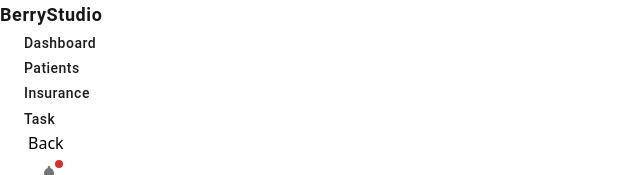
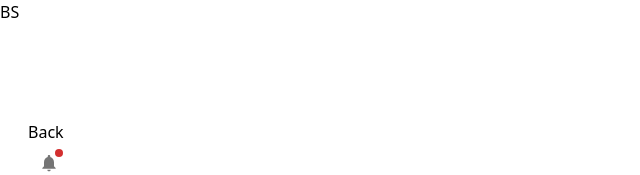
Before and after one commit to pavithranJ8/BerryStudio, a React (Vite) app: page / in a window 1280 px wide. Shown: the top 175 px of the page, without its empty margins (0-640 px from the left). Built offline with nearby package versions, Linux system fonts and the light colour scheme; some icons are missing.

Commit message:
Redme Change

```diff
--- a/src/components/AutoPayment.tsx
+++ b/src/components/AutoPayment.tsx
@@ -276,7 +276,7 @@ const AutoPayments: React.FC = () => {
   };
 
   return (
-    <Box sx={{bgcolor: 'white', width: '996px',  height: '280px' }}>
+    <Box sx={{bgcolor: 'white', width: '976px',  height: '280px' }}>
       <Container>
         <Box sx={{ display: 'flex', justifyContent: 'space-between', alignItems: 'center', marginTop: '16px', marginLeft: '2px'}}>
           <Typography variant="h6" fontWeight={600} sx={{color: '#1C1C1C', fontSize: '20px'}}>
--- a/src/components/ledger.tsx
+++ b/src/components/ledger.tsx
@@ -1,4 +1,4 @@
-import { useState } from 'react';
+import { useState, useEffect } from 'react';
 import Table from '../components/Table'
 import AutoPayment from '../components/AutoPayment'
 import ActionCard from '../components/ActionCard'
@@ -39,7 +39,33 @@ interface RelatedParty {
 
 const ledger = () => {
   const [activeTab, setActiveTab] = useState('Ledger');
+  const [collapsed, setCollapsed] = useState(false);
+  const [autoCollapse, setAutoCollapse] = useState(false);
   // const [activePage, setActivePage] = useState(1);
+
+  useEffect(() => {
+    const handleResize = () => {
+      if (window.innerWidth < 1367) {
+        setAutoCollapse(true);
+        setCollapsed(true);
+      } else {
+        setAutoCollapse(false);
+        setCollapsed(false);
+      }
+    };
+
+    handleResize();
+
+    window.addEventListener('resize', handleResize);
+
+    return () => window.removeEventListener('resize', handleResize);
+  }, []);
+
+  // const toggleSidebar = () => {
+  //   if (!autoCollapse) {
+  //     setCollapsed(!collapsed);
+  //   }
+  // };
 
   // const handleTabChange = (event, newValue) => {
   //   setActiveTab(newValue);
@@ -72,19 +98,29 @@ const ledger = () => {
   return (
     <div className="flex h-screen bg-[#FFFFFF]">
       {/* Sidebar */}
-      <div className="w-64 shrink-0 h-screen shadow-md flex flex-col">
+      <div className={`shrink-0 h-screen shadow-md flex flex-col  ${
+          collapsed ? 'w-16' : 'w-64'
+        }`}>
         <div className="mb-8 mt-4 ml-6">
+        {collapsed &&
+        <div className="h-8 w-8 ml-[-4px] bg-red-100 text-red-500 rounded-md mx-auto mb-1 flex items-center justify-center">
+            <span className="font-bold text-sm">BS</span>
+          </div>
+          }
 
+        {!collapsed &&
           <Typography variant="caption" className="" sx={{
             color: '#171717',
             fontSize: '18px',
             fontWeight: '700'
           }}>BerryStudio</Typography>
+        }
         </div>
 
         <div className="space-y-4 flex-1">
           <div className="flex flex-row py-2 ml-6 hover:text-blue-600 cursor-pointer">
             <DashboardOutlinedIcon fontSize="small" />
+            {!collapsed &&
             <Typography variant="caption" sx={{
               color: '#1C1C1C',
               fontSize: '14px',
@@ -94,9 +130,11 @@ const ledger = () => {
                 color: 'blue',
               },
             }}>Dashboard</Typography>
+          }
           </div>
           <div className="flex flex-row py-2 ml-6 hover:text-blue-600 rounded-md cursor-pointer">
             <PermIdentityOutlinedIcon fontSize="small" />
+            {!collapsed &&
             <Typography variant="caption" sx={{
               color: '#1C1C1C',
               fontSize: '14px',
@@ -106,9 +144,11 @@ const ledger = () => {
                 color: 'blue',
               },
             }}>Patients</Typography>
+          }
           </div>
           <div className="flex flex-row py-2 ml-6 text-gray-600 hover:text-blue-600 cursor-pointer">
             <HealthAndSafetyOutlinedIcon fontSize="small" />
+            {!collapsed &&
             <Typography variant="caption" sx={{
               color: '#1C1C1C',
               fontSize: '14px',
@@ -118,9 +158,11 @@ const ledger = () => {
                 color: 'blue',
               },
             }}>Insurance</Typography>
+          }
           </div>
           <div className="flex flex-row py-2 ml-6 text-gray-600 hover:text-blue-600 cursor-pointer">
             <TaskAltOutlinedIcon fontSize="small" />
+            {!collapsed &&
             <Typography variant="caption" sx={{
               color: '#1C1C1C',
               fontSize: '14px',
@@ -130,6 +172,7 @@ const ledger = () => {
                 color: 'blue',
               },
             }}>Task</Typography>
+          }
           </div>
         </div>
       </div>
@@ -246,7 +289,7 @@ const ledger = () => {
               </div>
 
               {/* <Paper elevation={1} className="w-64 h-full"> */}
-              <div className="bg-white rounded-lg shadow-md p-3 h-[100%] w-[240px]">
+              <div className="bg-white shrink-0 rounded-lg shadow-md p-3 h-[100%] w-[240px]">
                 <Box className="p-4 border-b rounded-sm">
                   <Typography variant="subtitle2" className="uppercase mb-2" sx={{ fontSize: '12px', fontWeight: '700', color: '#8D8D8D' }}>
                     OVERVIEW
```
